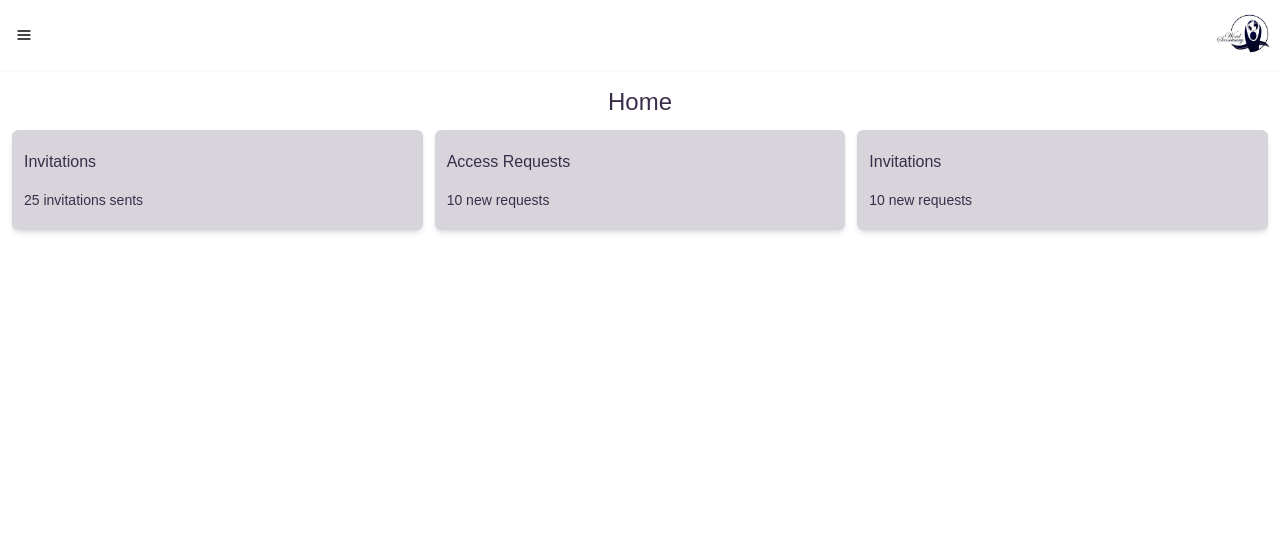
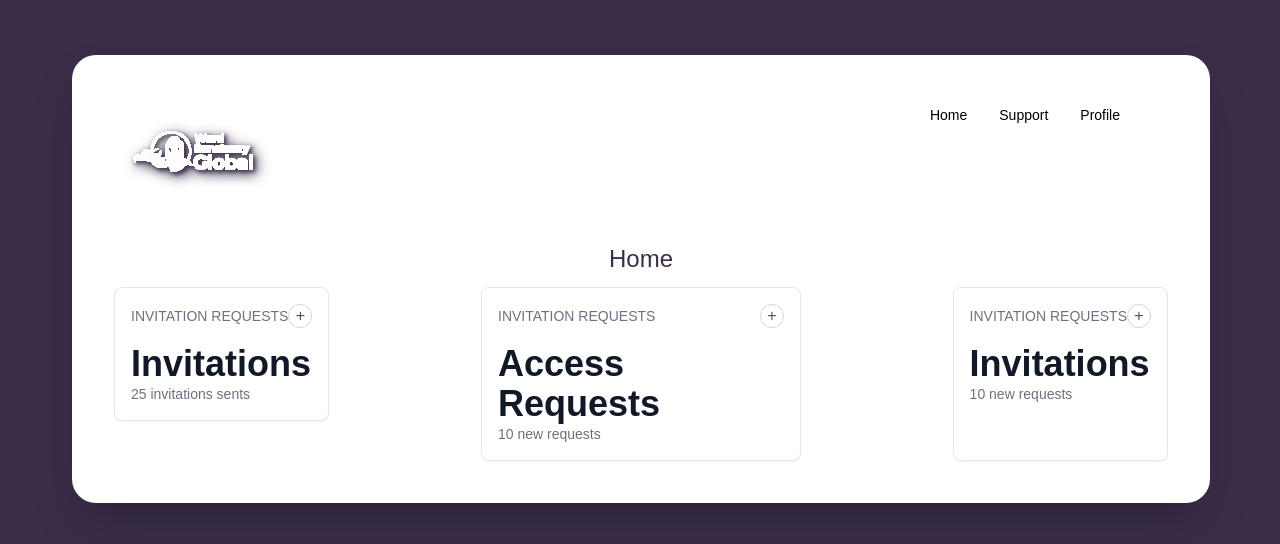
Before and after one commit to corneliusdevs/WordSanctuarySystemsNew, a Next.js app in the folder central-systems/frontend/client/: page /dashboard/home in a window 1280 px wide. Shown: the top 544 px of the page. Built offline with nearby package versions, Linux system fonts and the light colour scheme.

Commit message:
code check

```diff
--- a/central-systems/frontend/client/src/app/dashboard/home/page.tsx
+++ b/central-systems/frontend/client/src/app/dashboard/home/page.tsx
@@ -1,14 +1,14 @@
-"use client"
+"use client";
 import DashboardHomeComponent from "@/components/dashboard/DashboardHome";
 import DashboardNavbar from "@/components/dashboard/DashboardNavbar";
 
-
-export default function DashboardHome(){
-
-    return (
-        <main>
-            <DashboardNavbar />
-            <DashboardHomeComponent />
-        </main>
-    )
+export default function DashboardHome() {
+  return (
+    <main className="bg-[#3A2D4A] h-screen pt-[55px] pb-[60px] pr-[70px] pl-[72px]">
+      <div className="bg-white rounded-3xl p-[] shadow-2xl p-[30px]">
+        <DashboardNavbar />
+        <DashboardHomeComponent />
+      </div>
+    </main>
+  );
 }
--- a/central-systems/frontend/client/src/components/dashboard/DashboardHome.tsx
+++ b/central-systems/frontend/client/src/components/dashboard/DashboardHome.tsx
@@ -8,7 +8,7 @@ import DashboardHomeContent from "./DashboardHomeContent"
 
 const DashboardHomeComponent = ()=>{
    return (
-    <div>
+    <div className="">
 
         <DashboardHomeContent/>
     </div>
--- a/central-systems/frontend/client/src/components/dashboard/DashboardHomeContent.tsx
+++ b/central-systems/frontend/client/src/components/dashboard/DashboardHomeContent.tsx
@@ -8,7 +8,7 @@ const DashboardHomeComponent = () => {
         <span className="text-primarycol text-center text-2xl">Home</span>
       </div>
       <div className="p-3">
-        <div className="grid grid-cols-3 gap-3">
+        <div className="flex justify-between ">
           <Link href={"/dashboard/invitations"}>
             <DashboardItemCard
               toptext="Invitations"
--- a/central-systems/frontend/client/src/components/dashboard/DashboardItemCard.tsx
+++ b/central-systems/frontend/client/src/components/dashboard/DashboardItemCard.tsx
@@ -12,15 +12,34 @@ const DashboardItemCard = ({
   bottomText,
 }: DashboardItemCardProps) => {
   return (
-    <div className="">
-      <div
-        className={`w-full shadow-md bg-primarycol/20  text-primarycol flex flex-col rounded-md px-3 py-3 hover:scale-105 duration-500 ${styles}`}
-      >
-        <div className="py-2">{toptext}</div>
-        <div className="py-2 text-sm">{bottomText}</div>
-        <div></div>
+    // <div className="">
+    //   <div
+    //     className={`w-full shadow-md bg-primarycol/20  text-primarycol flex flex-col rounded-md px-3 py-3 hover:scale-105 duration-500 ${styles}`}
+    //   >
+    //     <div className="py-2">{toptext}</div>
+    //     <div className="py-2 text-sm">{bottomText}</div>
+    //     <div></div>
+    //   </div>
+    // </div>
+
+    <section className="rounded-lg border border-gray-200 shadow-sm p-4 bg-white max-w-xs">
+      <header className="flex items-center justify-between">
+        <h2 className="text-sm font-medium text-gray-500 uppercase">
+          Invitation Requests
+        </h2>
+        <button
+          type="button"
+          className="flex items-center justify-center w-6 h-6 text-gray-600 border border-gray-300 rounded-full hover:bg-gray-100"
+          aria-label="Add new request"
+        >
+          +
+        </button>
+      </header>
+      <div className="mt-4">
+        <p className="text-4xl font-bold text-gray-900">{toptext}</p>
+        <p className="text-sm font-medium text-gray-500">{bottomText}</p>
       </div>
-    </div>
+    </section>
   );
 };
 
--- a/central-systems/frontend/client/src/components/dashboard/DashboardNavbar.tsx
+++ b/central-systems/frontend/client/src/components/dashboard/DashboardNavbar.tsx
@@ -4,7 +4,7 @@
 
 import Image from "next/image";
 
-import { FC } from "react";
+import { FC, useState } from "react";
 
 import Link from "next/link";
 
@@ -17,41 +17,31 @@ import { usePathname } from "next/navigation";
 const DashboardNavbar: FC = () => {
   const currentPath = usePathname();
 
+  const [isMenuOpen, setIsMenuOpen] = useState(false);
+
+  const toggleMenu = () => {
+    setIsMenuOpen((prev) => !prev);
+  };
+
   return (
-    <div className="w-full flex flex-row-reverse justify-between items-center sticky top-0 z-40 bg-white shadow-sm">
+    <div className=" flex justify-between pr-[40px]">
       {/* logo */}
       <Link href={"/"}>
         <div className="">
           <Image
-            src="/assets/logo.jpg"
+            src="/assets/logo1.svg"
             alt="mclev logo"
-            height={70}
-            width={70}
-            className="object-fill opacity-100 transform scale-[0.85]"
+            height={50}
+            width={200}
           />
         </div>
       </Link>
-      <div className="">
+      {/* <div className="">
         <Sidebar
-          side={"left"}
+          side={"right"}
           childComponent={
             <div className="h-[90px] flex flex-col justify-around pt-[60px]">
-              {/* <ButtonWithIcons
-                icon={<Mail size={20} />}
-                text={"Chats"}
-                extraInfo={`${10}`}
-                className={`w-full ${
-                  props.dashBoardState === "chats" &&
-                  "bg-accentcol hover:bg-accentcol"
-                }`}
-                variant={`${
-                  props.dashBoardState === "chats" ? "default" : "outline"
-                }`}
-                clickHandler={() => {
-                  props.handleDashboardState("chats");
-                  console.log("chats  clicked");
-                }}
-              /> */}
+
               <Link href={"/dashboard/home"}>
                 <ButtonWithIcons
                   text={"Home"}
@@ -79,7 +69,7 @@ const DashboardNavbar: FC = () => {
                 />
               </Link>
 
-              <Link href={"/dashboard/onboard"}>
+              <Link href={"/dashboard/profile"}>
                 <ButtonWithIcons
                   text={"Profiles"}
                   className={`${
@@ -95,7 +85,74 @@ const DashboardNavbar: FC = () => {
             </div>
           }
         />
+      </div> */}
+
+      <div className=" p-[20px]">
+      <nav className="hidden md:flex space-x-8 text-sm font-medium text-black">
+          <a
+            href="#home"
+            className="hover:text-purple-500 transition-colors duration-200"
+          >
+            Home
+          </a>
+          <a
+            href="#support"
+            className="hover:text-purple-500 transition-colors duration-200"
+          >
+            Support
+          </a>
+          <a
+            href="#profile"
+            className="hover:text-purple-500 transition-colors duration-200"
+          >
+            Profile
+          </a>
+        </nav>
+
+        {/* Menu Icon for Mobile */}
+        <button
+          type="button"
+          onClick={toggleMenu}
+          className="flex items-center justify-center w-8 h-8 md:hidden text-purple-900 bg-white rounded-full border border-gray-300 shadow-sm hover:bg-gray-100"
+          aria-label="Toggle menu"
+        >
+          <span
+            className={`w-4 h-4 border-b-2 border-t-2 border-purple-800 block transform transition-transform ${
+              isMenuOpen ? "rotate-90" : ""
+            }`}
+          ></span>
+        </button>
       </div>
+
+      {/* Mobile Menu */}
+      {isMenuOpen && (
+        <div className="absolute top-16 right-0 w-2/3 bg-white text-purple-800 shadow-lg rounded-lg p-4 z-10 md:hidden">
+          <nav className="flex flex-col space-y-4">
+            <a
+              href="#home"
+              className="hover:text-purple-500 transition-colors duration-200"
+              onClick={toggleMenu} // Close the menu when a link is clicked
+            >
+              Home
+            </a>
+            <a
+              href="#support"
+              className="hover:text-purple-500 transition-colors duration-200"
+              onClick={toggleMenu}
+            >
+              Support
+            </a>
+            <a
+              href="#profile"
+              className="hover:text-purple-500 transition-colors duration-200"
+              onClick={toggleMenu}
+            >
+              Profile
+            </a>
+          </nav>
+
+      </div>
+      )}
     </div>
   );
 };
```
Also changed, not shown: central-systems/frontend/client/public/assets/logo1.svg (added), central-systems/frontend/client/public/assets/logo2.png (added).
